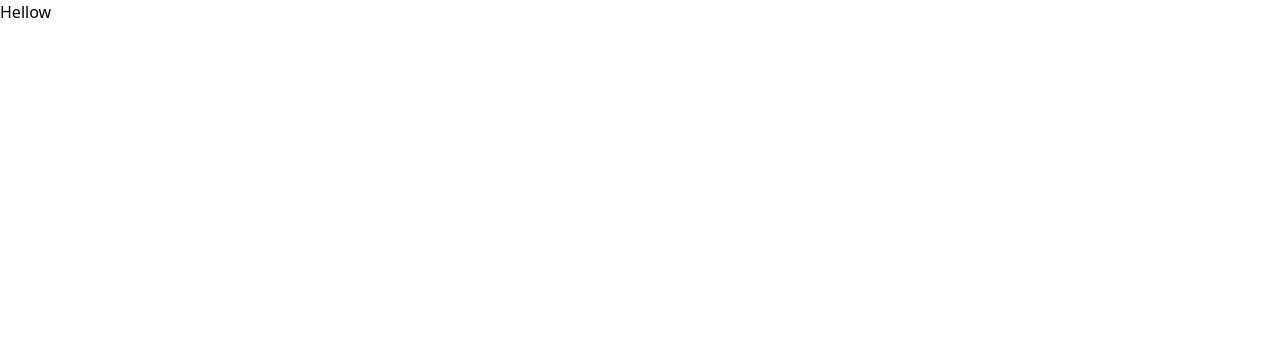
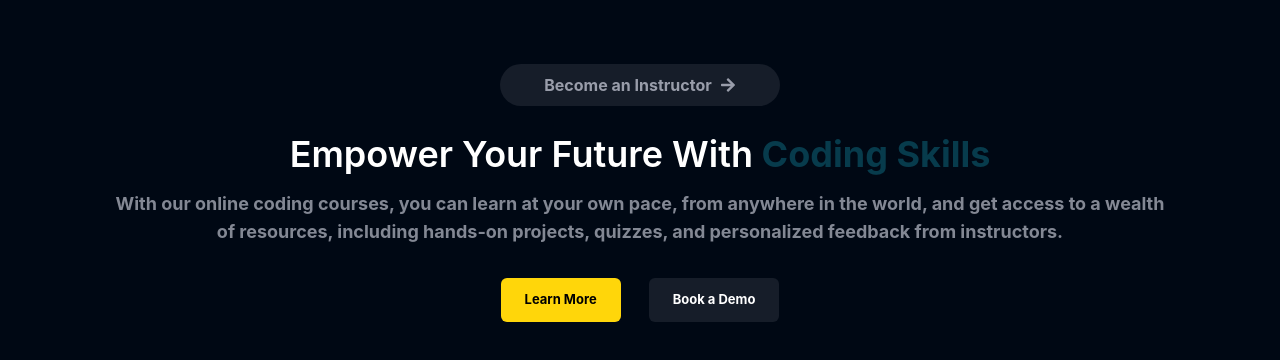
Before and after one commit to Priyanshu-at0510/StudyNotion-Learning-Portal, a React (Create React App) app: page / in a window 1280 px wide. Shown: the top 360 px of the page. Built offline with nearby package versions, Linux system fonts and the light colour scheme.

Commit message:
Initialize to make the Home page ,and complete the section 1 of homePage with using different components

```diff
--- a/src/App.css
+++ b/src/App.css
@@ -1 +1,9 @@
 /* write your css here */
+@tailwind base;
+@tailwind components;
+@tailwind utilities;
+
+
+html,body {
+    overflow-x: hidden;
+}
--- a/src/App.js
+++ b/src/App.js
@@ -1,10 +1,14 @@
 import "./App.css";
-
+import { Route,Routes } from "react-router-dom";
+import { Home } from "./pages/Home";
 function App() {
 
   return (
-    <div className="text-red-800">
-      <h1>Hellow</h1>
+    <div className="w-screen min-h-screen bg-richblack-900 flex flex-col font-inter">
+      <Routes>
+        <Route path="/" element={<Home/>}/>
+
+      </Routes>
     </div>
   );
 }
--- /dev/null
+++ b/src/components/core/Home Page/CTAbutton.jsx
@@ -0,0 +1,14 @@
+import React from 'react'
+import { Link } from 'react-router-dom'
+
+export const CTAbutton = ({children,active,linkto}) => {
+  return (
+    <Link to={linkto}>
+      <div className={`text-center text-[13px] px-6 py-3 rounded-md font-bold
+        ${active ?"bg-yellow-50 text-black": "bg-richblack-800 text-white" }
+        hover:scale-95 transition-all duration-200 `} >
+        {children}
+      </div>
+    </Link>
+  )
+}
--- /dev/null
+++ b/src/components/core/Home Page/HighlightText.jsx
@@ -0,0 +1,9 @@
+import React from 'react'
+
+export const HighlightText = ({text}) => {
+  return (
+    <span className='font-bold text-richblue-400'>
+        {text}
+    </span>
+  )
+}
--- a/src/index.js
+++ b/src/index.js
@@ -2,10 +2,13 @@ import React from "react";
 import ReactDOM from "react-dom/client";
 import App from "./App";
 import "./index.css";
+import { BrowserRouter } from "react-router-dom";
 
 const root = ReactDOM.createRoot(document.getElementById("root"));
 root.render(
   <React.StrictMode>
-    <App />
+    <BrowserRouter>
+     <App />
+    </BrowserRouter>
   </React.StrictMode>
 );
--- /dev/null
+++ b/src/pages/Home.jsx
@@ -0,0 +1,41 @@
+import React from 'react'
+import { Link } from 'react-router-dom'
+import { FaArrowRight } from "react-icons/fa";
+import { HighlightText } from '../components/core/Home Page/HighlightText';
+import { CTAbutton } from '../components/core/Home Page/CTAbutton';
+export const Home = () => {
+  return (
+    <div>
+        {/* section1 */}
+        <div className='relative mx-auto flex flex-col w-11/12 items-center text-white justify-between max-w-maxContent'>
+            <Link to={"/signup"}>
+              <div className=' group mt-16 p-1 mx-auto rounded-full  bg-richblack-800 font-bold text-richblack-200 transition-all duration-200 hover:scale-95 w-fit  '>
+                <div className='flex items-center gap-2 transition-all duration-200 px-10 py-[5px] group-hover:bg-richblack-900 rounded-full'>
+                    <p>Become an Instructor</p>
+                    <FaArrowRight />
+                </div>
+              </div>
+            </Link>
+            <div className='text-center text-4xl font-semibold mt-7 '>
+                {/* Empower Your Future With <span>Coding Skills</span> */}
+                Empower Your Future With
+                <HighlightText text={" Coding Skills"}/>
+            </div>
+            <div className=' mt-4 w-[90%] text-center text-lg font-bold text-richblack-300'>
+                With our online coding courses, you can learn at your own pace, from anywhere in the world, and get access to a wealth of resources, including hands-on projects, quizzes, and personalized feedback from instructors.
+            </div>
+            <div className='flex gap-7 mt-8'>
+              <CTAbutton active={true} linkto={"/signup"} >Learn More</CTAbutton>
+              <CTAbutton active={false} linkto={"signup"}>Book a Demo</CTAbutton>
+            </div>
+
+        </div>
+        {/* section2 */}
+
+        {/* section3 */}
+
+        {/* Footer */}
+
+    </div>
+  )
+}
```
Also changed, not shown: package.json (+4 -3 lines), 2 other files (tests, documents, lock files or other folders).
